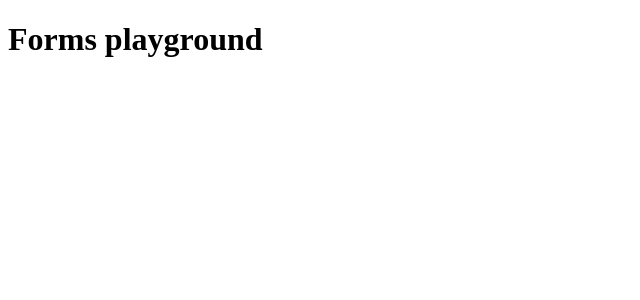
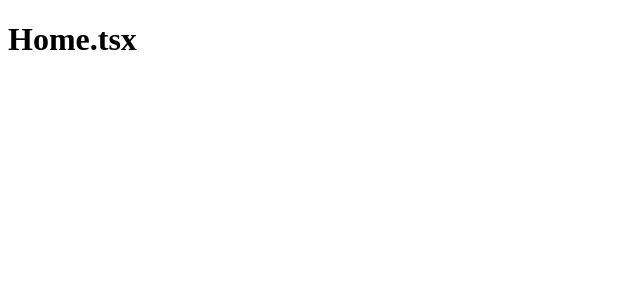
Before and after one commit to Sanjin-Pajic/forms-playground-vite, a React (Vite) app: page / in a window 1280 px wide. Shown: the top 300 px of the page, without its empty margins (0-640 px from the left). Built offline with nearby package versions, Linux system fonts and the light colour scheme.

Commit message:
refactor: refactor a few files, add default Home route, convert eslint.config.js -> eslint.config.ts

```diff
--- a/index.html
+++ b/index.html
@@ -1,13 +1,15 @@
 <!doctype html>
 <html lang="en">
+
 <head>
     <meta charset="UTF-8" />
     <meta name="viewport" content="width=device-width, initial-scale=1.0" />
-        <title>Vite + React + TS</title>
+    <title>FORMS PlayGround</title>
 </head>
 
 <body>
     <div id="root"></div>
     <script type="module" src="/src/main.tsx"></script>
 </body>
+
 </html>
--- a/src/App.tsx
+++ b/src/App.tsx
@@ -1,7 +1,8 @@
 import './App.css'
+import Home from './pages/home/Home'
 
 function App() {
-    return <h1>Forms playground</h1>
+    return <Home />
 }
 
 export default App
--- /dev/null
+++ b/src/pages/home/Home.tsx
@@ -0,0 +1,21 @@
+/**
+ * HOME COMPONENT
+ *
+ * This component serves as the primary entry point for the application (excluding index.tsx or App.tsx).
+ *
+ * The App.tsx file is designed to include only this component as its main content.
+ * While the original design does not involve routing or multiple pages, this setup
+ * separates the primary UI logic from the App.tsx file, adhering to cleaner architectural
+ * principles (in my opinion). By doing this, we ensure that the main application component,
+ * where optimally only routing logic and global components should be held, is not cluttered
+ * with direct TSX content and that future scalability is preserved if additional routes or
+ * components are to be added later (if this was an actual production-based project).
+ *
+ * @function Home
+ * @returns {JSX.Element}
+ */
+function Home(): JSX.Element {
+    return <h1>Home.tsx</h1>;
+}
+
+export default Home;
```
Also changed, not shown: eslint.config.ts (renamed from eslint.config.js), src/pages/home/Home.styles.ts (added). Lines whose indentation alone changed are shown as unchanged.
